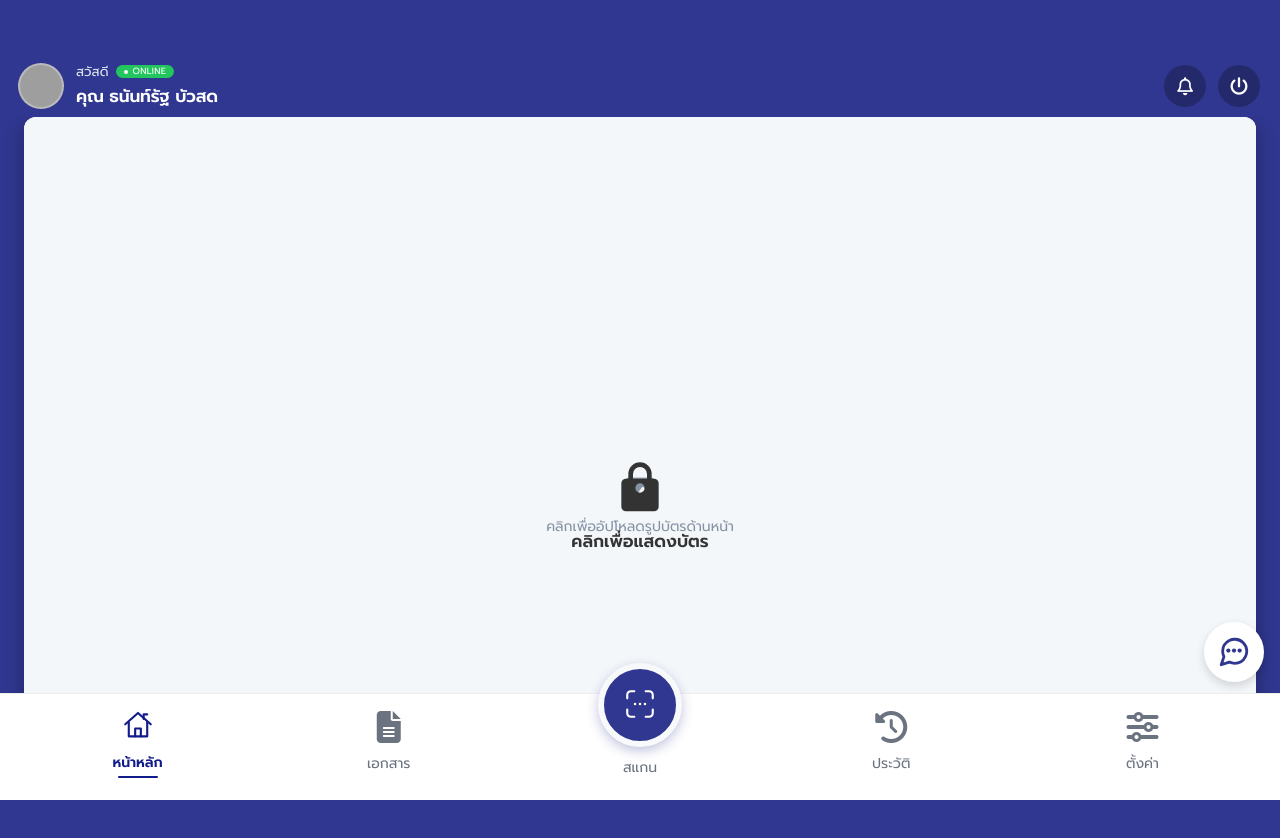
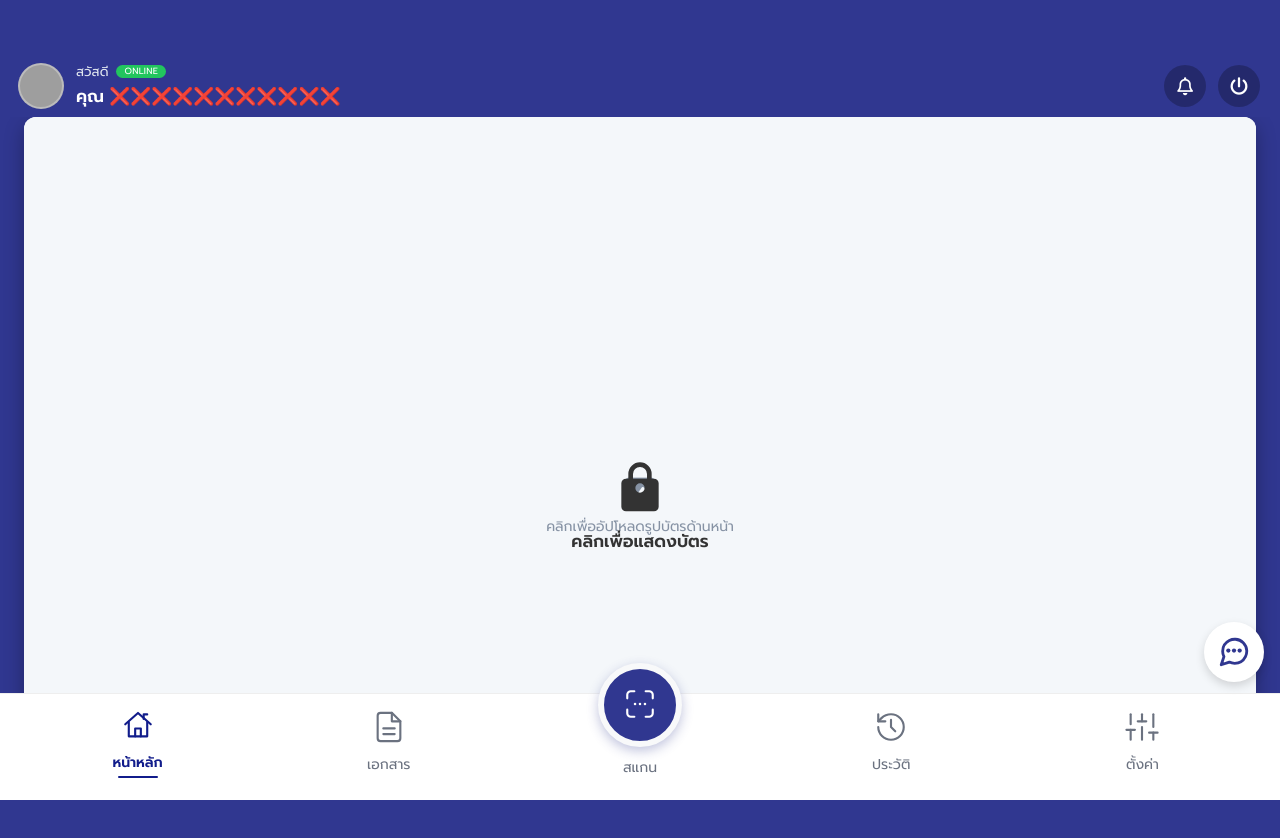
Before and after one commit to pppp167/test, a plain HTML site: page index.html in a window 1280 px wide. Shown: the top 838 px of the page. Drawn offline with Linux system fonts and the light colour scheme; grey boxes are pictures that could not be loaded; a web font is replaced by a local one.

Commit message:
Update index.html

```diff
--- a/index.html
+++ b/index.html
@@ -129,19 +129,19 @@
     }
     .header-icons i:active { background: rgba(0, 0, 0, 0.4); }
 
-    /* ===== ปรับปรุงป้าย ONLINE ===== */
+    /* ===== ปรับปรุงป้าย ONLINE (ลบจุดออก) ===== */
     .online-badge {
       background: #22c55e; color: white;
       font-size: 9px;
-      font-weight: 400; /* ลดความหนาตัวอักษรลง */
-      padding: 2px 8px; /* เพิ่มความกว้างซ้าย-ขวาให้เป็นวงรีชัดเจน */
-      border-radius: 50px; /* เปลี่ยนเป็นวงรี */
-      line-height: 1; /* ให้ความสูงเท่ากับคำว่าสวัสดี */
+      font-weight: 400;
+      padding: 2px 8px;
+      border-radius: 50px;
+      line-height: 1;
       margin-left: 2px;
-      display: inline-flex; align-items: center; gap: 4px; vertical-align: middle;
+      display: inline-flex; align-items: center; justify-content: center;
+      vertical-align: middle;
       letter-spacing: 0.3px;
     }
-    .online-dot { width: 4px; height: 4px; background: white; border-radius: 50%; }
 
     .main-scroll-area {
       flex: 1;
@@ -344,7 +344,7 @@
       border: none;
       cursor: pointer;
       font-family: inherit;
-      font-weight: 400; /* ลดความหนาตัวอักษรลง */
+      font-weight: 400;
       flex: 1;
       min-width: 0;
       padding: 0;
@@ -353,7 +353,7 @@
 
     .nav-item.active {
       color: #111c8b;
-      font-weight: 600; /* ลดความหนาลงจาก 700 เป็น 600 */
+      font-weight: 600;
     }
 
     .nav-item.active span::after {
@@ -366,18 +366,14 @@
       border-radius: 2px;
     }
 
-    .nav-item i {
-      font-size: clamp(24px, 7vw, 32px);
-      line-height: 1;
-      margin-bottom: 2px;
-    }
-
+    /* ปรับให้ไอคอน SVG ทุกตัวใน bottom nav มี stroke หนา 1.5 */
     .nav-item svg {
       display: block;
       flex-shrink: 0;
       width: clamp(26px, 7.5vw, 34px);
       height: clamp(26px, 7.5vw, 34px);
       margin-bottom: 2px;
+      stroke-width: 1.5;
     }
 
     .nav-scan {
@@ -402,7 +398,7 @@
       width: clamp(34px, 9vw, 42px);
       height: clamp(34px, 9vw, 42px);
       stroke: #ffffff;
-      stroke-width: 1.5; /* ลดความหนาเส้นไอคอนสแกนลง */
+      stroke-width: 1.5;
       fill: none;
       stroke-linecap: round;
       stroke-linejoin: round;
@@ -569,8 +565,8 @@
             <div class="avatar" id="avatarImg"></div>
           </div>
           <div class="user-text">
-            <p>สวัสดี <span class="online-badge"><span class="online-dot"></span>ONLINE</span></p>
-            <h1>คุณ ธนันท์รัฐ บัวสด</h1>
+            <p>สวัสดี <span class="online-badge">ONLINE</span></p>
+            <h1>คุณ ❌❌❌❌❌❌❌❌❌❌❌</h1>
           </div>
         </div>
 
@@ -744,9 +740,9 @@
         </svg>
       </div>
 
-      <!-- ปรับ stroke-width ของไอคอนหน้าหลักเป็น 1.5 -->
+      <!-- ไอคอนหน้าหลัก -->
       <button class="nav-item active">
-        <svg class="nav-home-outline" viewBox="0 0 24 24" fill="none" stroke="currentColor" stroke-width="1.5" stroke-linecap="round" stroke-linejoin="round" aria-hidden="true">
+        <svg class="nav-home-outline" viewBox="0 0 24 24" fill="none" stroke="currentColor" stroke-linecap="round" stroke-linejoin="round" aria-hidden="true">
           <path d="M3 11.5 12 3.5l9 8"/>
           <path d="M18.5 4.5H16v3.2"/>
           <path d="M5.5 10v10h13V10"/>
@@ -754,8 +750,19 @@
         </svg>
         <span>หน้าหลัก</span>
       </button>
-      <button class="nav-item"><i class="fa-solid fa-file-lines"></i><span>เอกสาร</span></button>
 
+      <!-- ไอคอนเอกสาร (เปลี่ยนใหม่) -->
+      <button class="nav-item">
+        <svg viewBox="0 0 24 24" fill="none" stroke="currentColor" stroke-linecap="round" stroke-linejoin="round">
+          <path d="M14 2H6a2 2 0 0 0-2 2v16a2 2 0 0 0 2 2h12a2 2 0 0 0 2-2V8z"></path>
+          <polyline points="14 2 14 8 20 8"></polyline>
+          <line x1="8" y1="13" x2="16" y2="13"></line>
+          <line x1="8" y1="17" x2="16" y2="17"></line>
+        </svg>
+        <span>เอกสาร</span>
+      </button>
+
+      <!-- ไอคอนสแกน -->
       <button class="nav-item nav-scan">
         <div class="scan-btn">
           <svg viewBox="0 0 24 24" class="scan-icon">
@@ -771,8 +778,31 @@
         <span>สแกน</span>
       </button>
 
-      <button class="nav-item"><i class="fa-solid fa-clock-rotate-left"></i><span>ประวัติ</span></button>
-      <button class="nav-item"><i class="fa-solid fa-sliders"></i><span>ตั้งค่า</span></button>
+      <!-- ไอคอนประวัติ (เปลี่ยนใหม่) -->
+      <button class="nav-item">
+        <svg viewBox="0 0 24 24" fill="none" stroke="currentColor" stroke-linecap="round" stroke-linejoin="round">
+          <path d="M3 12a9 9 0 1 0 9-9 9.75 9.75 0 0 0-6.74 2.74L3 8"></path>
+          <path d="M3 3v5h5"></path>
+          <polyline points="12 7 12 12 15 15"></polyline>
+        </svg>
+        <span>ประวัติ</span>
+      </button>
+
+      <!-- ไอคอนตั้งค่า (เปลี่ยนใหม่) -->
+      <button class="nav-item">
+        <svg viewBox="0 0 24 24" fill="none" stroke="currentColor" stroke-linecap="round" stroke-linejoin="round">
+          <line x1="4" y1="21" x2="4" y2="14"></line>
+          <line x1="4" y1="10" x2="4" y2="3"></line>
+          <line x1="12" y1="21" x2="12" y2="12"></line>
+          <line x1="12" y1="8" x2="12" y2="3"></line>
+          <line x1="20" y1="21" x2="20" y2="16"></line>
+          <line x1="20" y1="12" x2="20" y2="3"></line>
+          <line x1="1" y1="14" x2="7" y2="14"></line>
+          <line x1="9" y1="8" x2="15" y2="8"></line>
+          <line x1="17" y1="16" x2="23" y2="16"></line>
+        </svg>
+        <span>ตั้งค่า</span>
+      </button>
     </div>
 
   </div>
```
